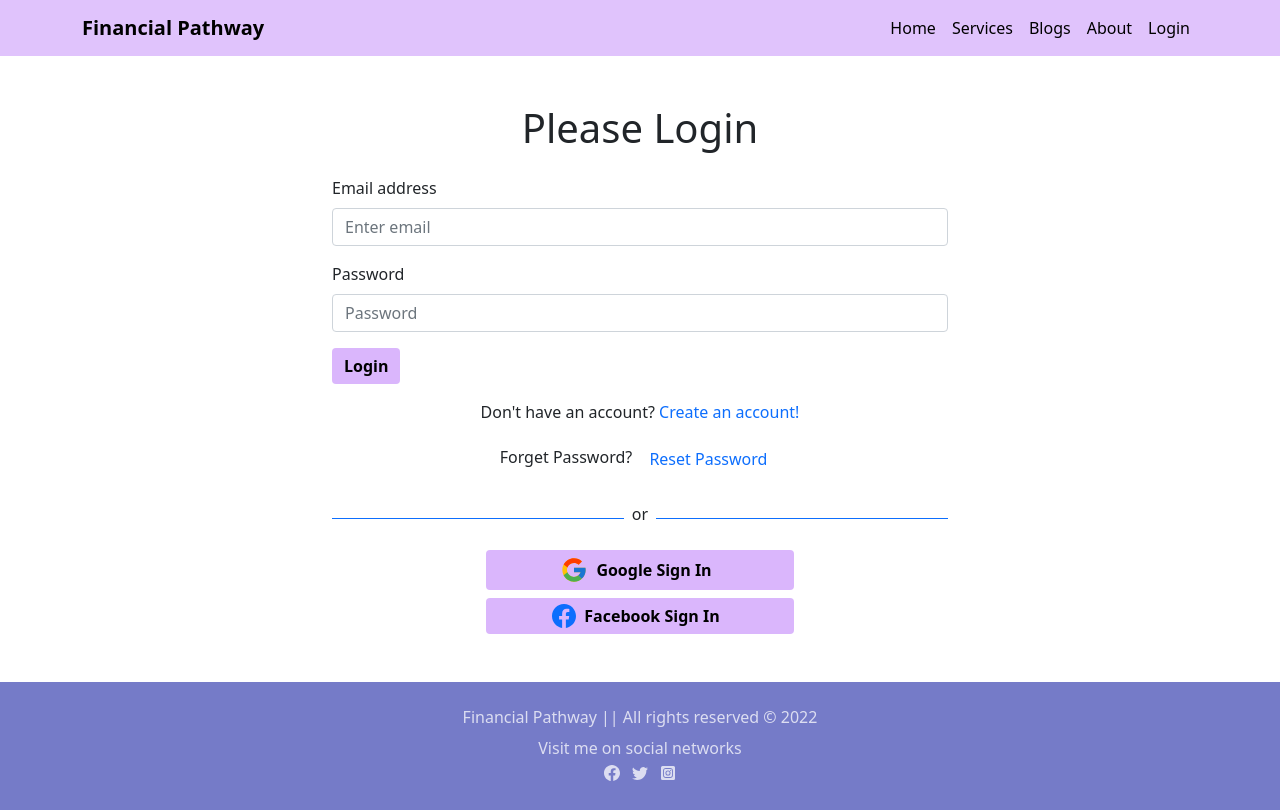
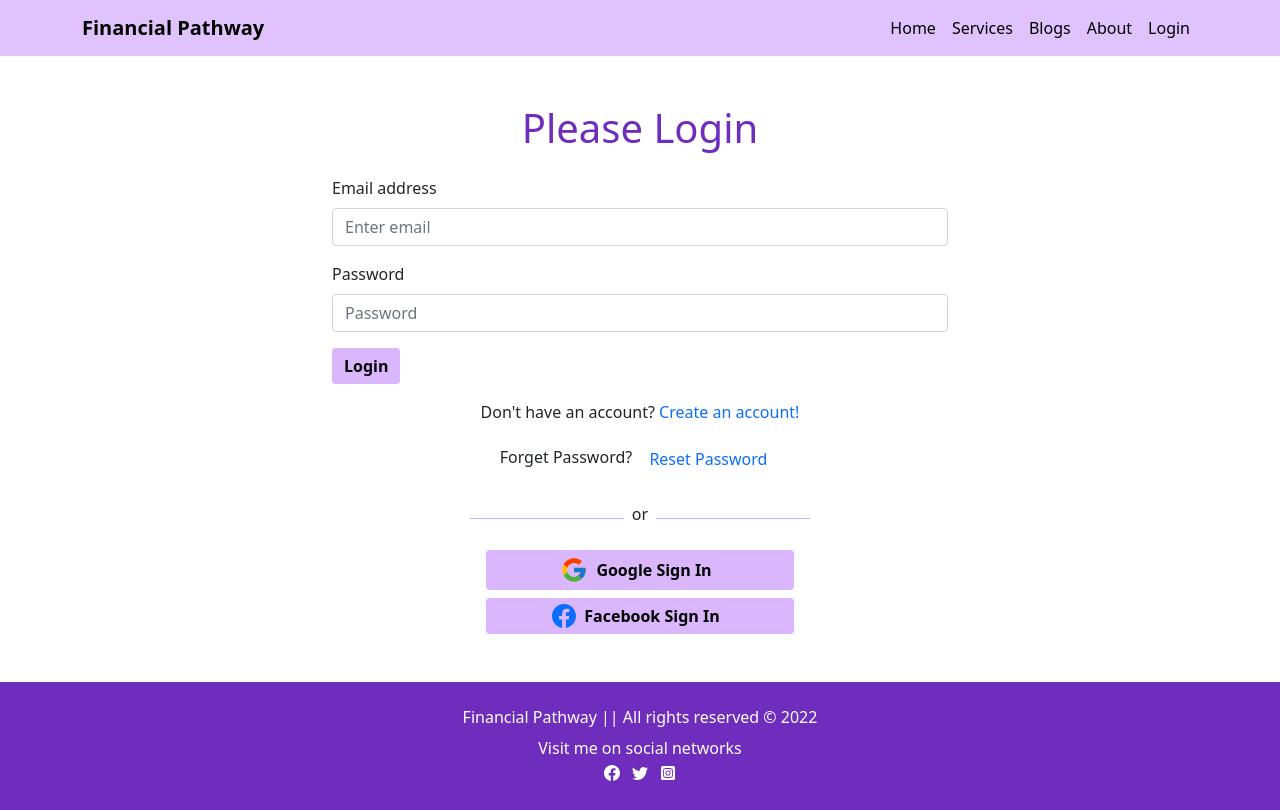
Before and after one commit to Ety-Biswangri/financial-pathway, a React (Create React App) app: page /login in a window 1280 px wide. Built offline with nearby package versions, Linux system fonts and the light colour scheme; no server answers.

Commit message:
color is fixed

```diff
--- a/src/App.js
+++ b/src/App.js
@@ -12,7 +12,6 @@ import Footer from './components/Shared/Footer/Footer';
 import PageNotFound from './components/PageNotFound/PageNotFound';
 import Checkout from './components/Checkout/Checkout';
 import RequireAuth from './components/Login/RequireAuth/RequireAuth';
-import Contact from './components/Home/Contact/Contact';
 
 function App() {
   return (
--- a/src/components/Home/Contact/Contact.js
+++ b/src/components/Home/Contact/Contact.js
@@ -6,7 +6,7 @@ const Contact = () => {
         <div id='talk'>
             <Container>
                 <div>
-                    <h1 className='text-center mb-4'>Talk to Me</h1>
+                    <h1 className='text-center mb-4' style={{ color: "#6f2dbd" }}>Talk to Me</h1>
                     <div className='w-50 mx-auto'>
                         <Form.Group className="mb-3" controlId="formBasicName">
                             <Form.Label>Name</Form.Label>
--- a/src/components/Home/Services/Services.js
+++ b/src/components/Home/Services/Services.js
@@ -15,7 +15,7 @@ const Services = () => {
     return (
         <div>
             {<Container>
-                <h1 className='text-center mt-5 mb-5'>My Services</h1>
+                <h1 className='text-center mt-5 mb-5' style={{ color: "#6f2dbd" }}>My Services</h1>
                 <Row xs={1} md={2} lg={3} className="gy-4">
                     {
                         services.map(service => <Service key={service.id} service={service}></Service>)
--- a/src/components/Login/Login/Login.js
+++ b/src/components/Login/Login/Login.js
@@ -64,7 +64,7 @@ const Login = () => {
     return (
         <div className='w-50 mx-auto my-5'>
             <Container>
-                <h1 className='text-center mb-4'>Please Login</h1>
+                <h1 className='text-center mb-4' style={{ color: "#6f2dbd" }}>Please Login</h1>
 
                 <Form onSubmit={handleLogin}>
                     <Form.Group className="mb-3" controlId="formBasicEmail">
--- a/src/components/Login/Register/Register.js
+++ b/src/components/Login/Register/Register.js
@@ -46,7 +46,7 @@ const Register = () => {
     return (
         <div className='w-50 mx-auto my-5'>
             <Container>
-                <h1 className='text-center mb-4'>Please Register</h1>
+                <h1 className='text-center mb-4' style={{ color: "#6f2dbd" }}>Please Register</h1>
                 <Form onSubmit={handleRegister}>
                     <Form.Group className="mb-3" controlId="formBasicEmail">
                         <Form.Label>Email address</Form.Label>
--- a/src/components/Login/SocialLogin/SocialLogin.js
+++ b/src/components/Login/SocialLogin/SocialLogin.js
@@ -32,10 +32,10 @@ const SocialLogin = () => {
 
     return (
         <div>
-            <div className='d-flex align-items-center'>
-                <div style={{ height: "1px" }} className='bg-primary w-50'></div>
+            <div className='d-flex align-items-center justify-content-center'>
+                <div style={{ height: "1px", backgroundColor: "#cbb2fe" }} className='w-25'></div>
                 <p className='mt-2 px-2'>or</p>
-                <div style={{ height: "1px" }} className='bg-primary w-50'></div>
+                <div style={{ height: "1px", backgroundColor: "#cbb2fe" }} className='w-25'></div>
             </div>
             {errorMessage}
 
--- a/src/components/Shared/Footer/Footer.css
+++ b/src/components/Shared/Footer/Footer.css
@@ -1,7 +1,7 @@
 .footer {
-    background-color: #757bc8;
+    background-color: #6f2dbd;
     height: 8rem;
-    color: rgba(255, 255, 255, 0.746);
+    color: white;
     font-weight: 500;
     text-align: center;
     display: flex;
--- a/src/components/Shared/Footer/Footer.js
+++ b/src/components/Shared/Footer/Footer.js
@@ -10,9 +10,9 @@ const Footer = () => {
                 <h6>Financial Pathway || All rights reserved &copy; {new Date().getFullYear()}</h6>
                 <span>Visit me on social networks</span>
                 <br />
-                <span className='me-2'> <BsFacebook></BsFacebook></span>
-                <span className='me-2'> <BsTwitter></BsTwitter></span>
-                <span> <FaInstagramSquare></FaInstagramSquare></span>
+                <span className='me-2 fw-bolder'> <BsFacebook></BsFacebook></span>
+                <span className='me-2 fw-bolder'> <BsTwitter></BsTwitter></span>
+                <span className='fw-bolder'> <FaInstagramSquare></FaInstagramSquare></span>
             </div >
         </div >
     );
```
